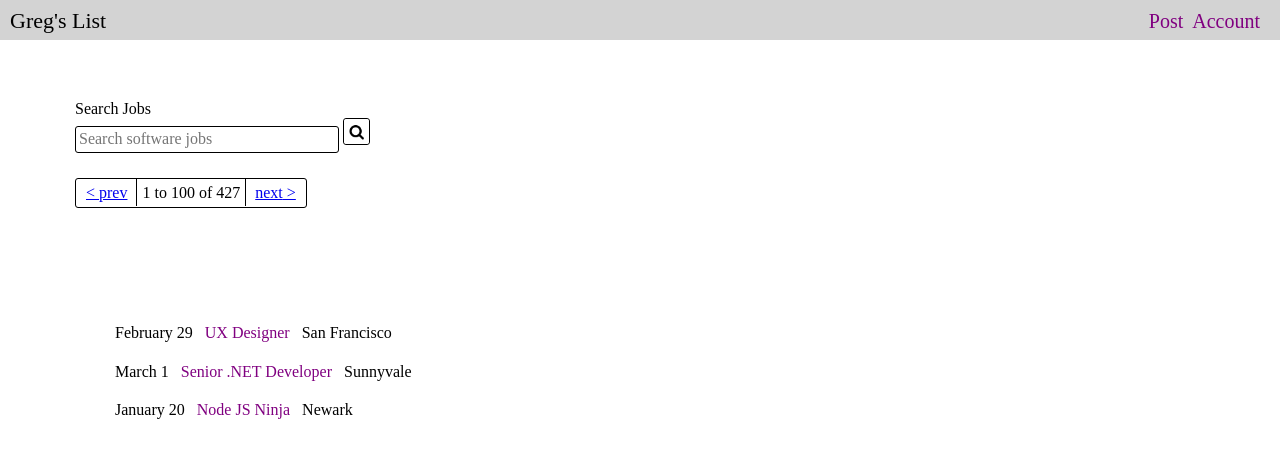
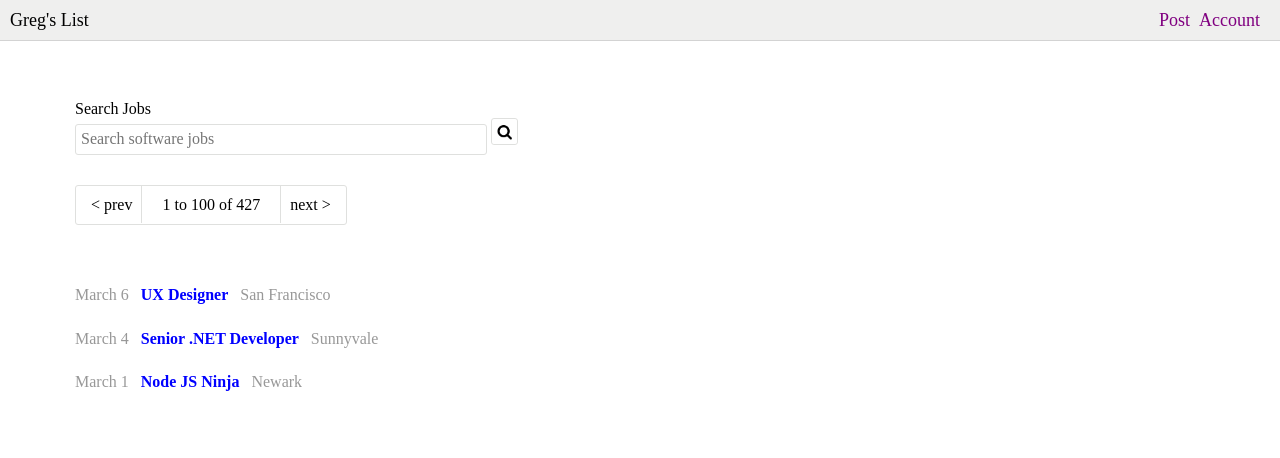
Before and after one commit to chrstntdd/gregs-list, a plain HTML site: page index.html in a window 1280 px wide. Drawn offline with nearby package versions, Linux system fonts and the light colour scheme.

Commit message:
refine styles and markup.

```diff
--- a/index.html
+++ b/index.html
@@ -24,9 +24,11 @@
         <form>
             <label for="search">Search Jobs</label>
             <input type="text" name="" value="" placeholder="Search software jobs">
-            <a href='#' class='mag'>
-                <img src="./magnifying-glass.png" alt="">
-            </a>
+            <div class="search">
+                <a href='#' class='mag'>
+                    <img src="./magnifying-glass.png" alt="">
+                </a>
+            </div>
         </form>
 
         <nav class='pagination'>
@@ -37,9 +39,9 @@
 
         <section>
             <ul>
-                <li><span>February 29</span><a class='post'href="/">UX Designer</a><span>San Francisco</span></li>
-                <li><span>March 1</span><a class='post'href="/">Senior .NET Developer</a><span>Sunnyvale</span></li>
-                <li><span>January 20</span><a class='post'href="/">Node JS Ninja</a><span>Newark</span></li>
+                <li><span>March 6</span><a class='post'href="#">UX Designer</a><span>San Francisco</span></li>
+                <li><span>March 4</span><a class='post'href="#">Senior .NET Developer</a><span>Sunnyvale</span></li>
+                <li><span>March 1</span><a class='post'href="#">Node JS Ninja</a><span>Newark</span></li>
             </ul>
         </section>
 
--- a/styles.css
+++ b/styles.css
@@ -1,6 +1,7 @@
 header nav {
     height: 40px;
-    background-color: lightgrey;
+    background-color: #efefee;
+    border-bottom: 1px solid lightgray;
     width: 100%;
     position: fixed;
 }
@@ -17,7 +18,7 @@ nav ul {
 nav ul li {
     display: inline;
     margin-right: 5px;
-    font-size: 20px;
+    font-size: 18px;
 }
 
 li a {
@@ -30,9 +31,13 @@ li a {
     color: black;
     display: inline-block;
     vertical-align: middle;
-    font-size: 22px;
-    margin-top: 8px;
+    font-size: 18px;
+    margin-top: 10px;
     margin-left: 10px;
+}
+
+.logo:hover{
+    text-decoration: underline;
 }
 
 form {
@@ -44,14 +49,18 @@ form label {
 }
 
 form input {
-    border: 1px solid black;
+    border: 1px solid #DFE0DE;
     border-radius: 3px;
-    padding: 3px;
-    width: 20vw;
+    padding: 5px;
+    width: 400px;
+}
+
+.search{
+    display: inline;
 }
 
 .mag {
-    border: 1px solid black;
+    border: 1px solid #DFE0DE;
     display: inline-block;
     height: 25px;
     border-radius: 3px;
@@ -63,15 +72,26 @@ form input {
 }
 
 section {
-    padding-top: 100px;
+    padding-top: 45px;
 }
 
 section ul {
     list-style: none;
+    padding-left: 0px;
 }
 
 section ul li {
-    margin-bottom: 20px;
+    margin-bottom: 25px;
+    color: #989898;
+}
+
+.post{
+    font-weight: 600;
+    color: blue;
+}
+
+.post:hover {
+    text-decoration: underline;
 }
 
 main {
@@ -80,16 +100,27 @@ main {
 
 .pagination {
     display: inline-block;
-    margin-top: 25px;
-    padding: 5px;
-    border: 1px solid black;
+    margin-top: 30px;
+    padding: 10px;
+    border: 1px solid #DFE0DE;
     border-radius: 3px;
 }
 
+.pagination a {
+    text-decoration: none;
+    color: black;
+}
+
+.pagination a:hover {
+    text-decoration: underline;
+}
+
 .pagination span {
-    border-left: 1px solid black;
-    border-right: 1px solid black;
-    padding: 5px; /*ensure padding matches parent*/
+    border-left: 1px solid #DFE0DE;
+    border-right: 1px solid #DFE0DE;
+    padding: 10px; /*ensure padding matches parent*/
+    padding-left: 20px;
+    padding-right: 20px;
 }
 
 .prev,
```
